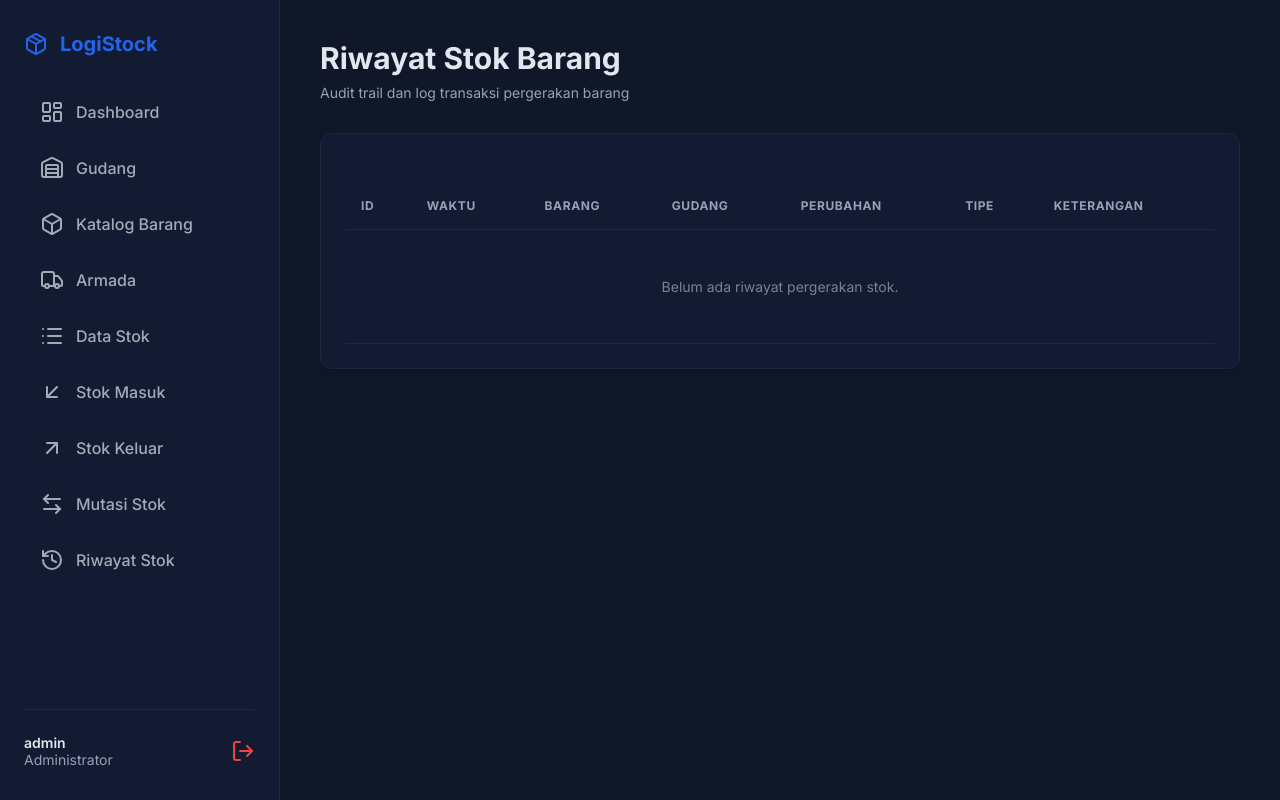
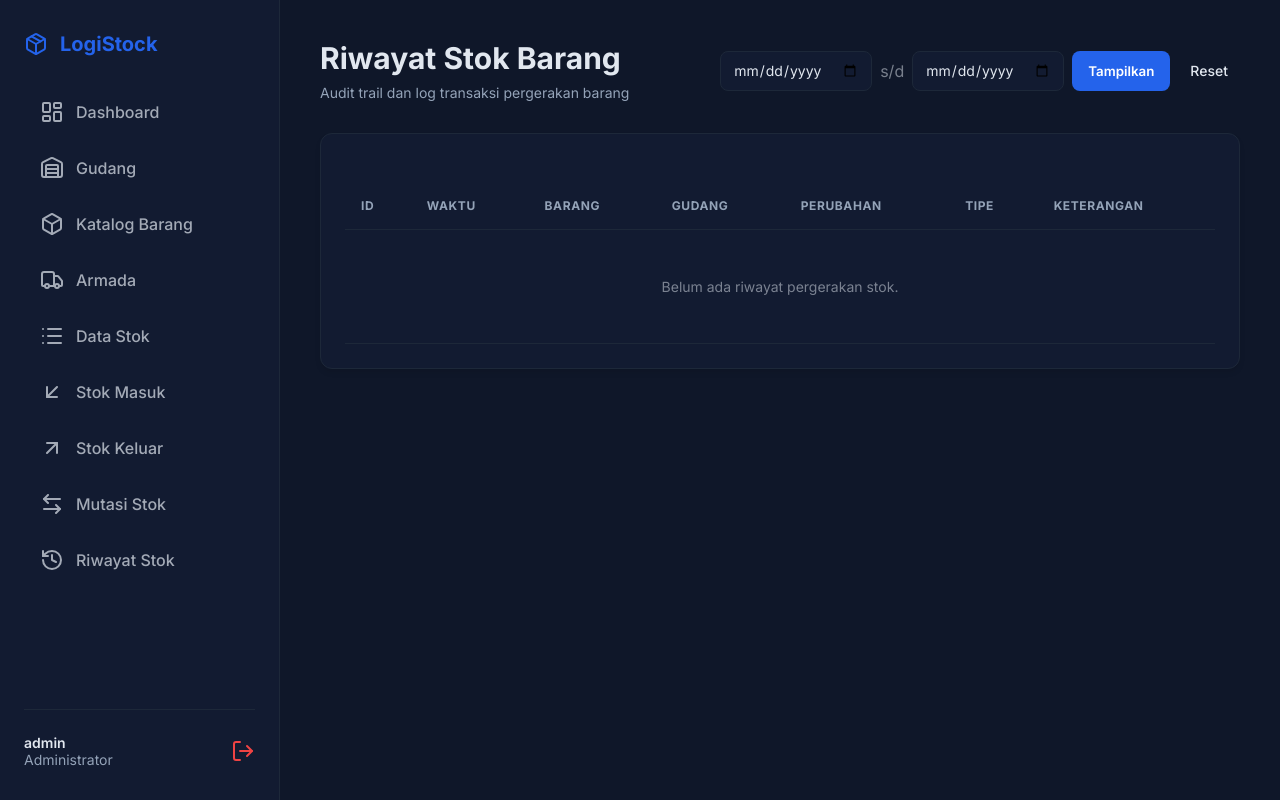
Before and after one commit to Gabutz1234/LogiStock, a PHP site: template views/inventory/stock_logs.php in a window 1280 px wide. Run offline with PHP 8.4, Linux system fonts and the light colour scheme; the template is opened without the code that fills it, so the values that code supplies are empty; a user stored in the database is signed in.

Commit message:
menambahkan filter rentang tanggal di riwayat stok

```diff
--- a/reports.php
+++ b/reports.php
@@ -6,7 +6,10 @@ require_once 'models/inventory.php';
 
 require_login();
 
-$logs = inventory_get_logs($pdo);
+$startDate = $_GET['start_date'] ?? date('Y-m-01');
+$endDate   = $_GET['end_date'] ?? date('Y-m-d');
+
+$logs = inventory_get_logs($pdo, $startDate, $endDate);
 $title = "Riwayat Stok";
 
 require 'views/layout/header.php';
--- a/views/inventory/stock_logs.php
+++ b/views/inventory/stock_logs.php
@@ -3,6 +3,72 @@
         <h1>Riwayat Stok Barang</h1>
         <p class="subtitle">Audit trail dan log transaksi pergerakan barang</p>
     </div>
+
+    <form method="GET" action="reports.php" style="display: flex; align-items: center; gap: 0.5rem;">
+        <input
+            type="date"
+            name="start_date"
+            value="<?= htmlspecialchars($startDate) ?>"
+            style="
+                height: 40px;
+                padding: 0 0.75rem;
+                border: 1px solid var(--border);
+                border-radius: 0.5rem;
+                background: var(--card);
+                color: var(--foreground);
+                font-size: 0.875rem;
+            "
+        >
+
+        <span style="opacity: 0.5;">s/d</span>
+
+        <input
+            type="date"
+            name="end_date"
+            value="<?= htmlspecialchars($endDate) ?>"
+            style="
+                height: 40px;
+                padding: 0 0.75rem;
+                border: 1px solid var(--border);
+                border-radius: 0.5rem;
+                background: var(--card);
+                color: var(--foreground);
+                font-size: 0.875rem;
+            "
+        >
+
+        <button
+            type="submit"
+            style="
+                height: 40px;
+                padding: 0 1rem;
+                border: none;
+                border-radius: 0.5rem;
+                background: var(--primary);
+                color: white;
+                font-weight: 600;
+                cursor: pointer;
+            "
+        >
+            Tampilkan
+        </button>
+
+        <a
+            href="reports.php"
+            style="
+                height: 40px;
+                padding: 0 0.75rem;
+                display: inline-flex;
+                align-items: center;
+                text-decoration: none;
+                color: var(--foreground);
+                font-size: 0.875rem;
+                font-weight: 500;
+            "
+        >
+            Reset
+        </a>
+    </form>
 </div>
 
 <div class="card">
```
Also changed, not shown: models/inventory.php (+24 -5 lines).
